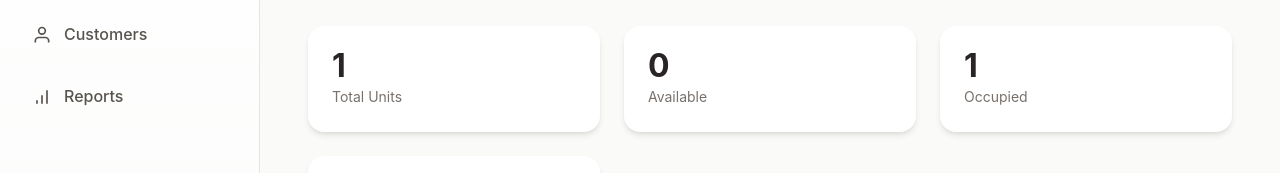
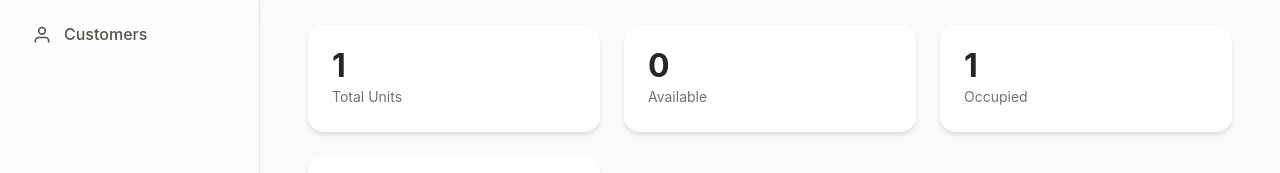
Before and after one commit to muhamedmjw/Storage-Facilitator, a Vue app: page / in a window 1280 px wide. Shown: the part 209-382 px from the top of the page. Built offline with nearby package versions, Linux system fonts and the light colour scheme; data requests are answered from the project's data file.

Commit message:
Remove storage and customer reporting tab

```diff
--- a/src/components/layout/AppSidebar.vue
+++ b/src/components/layout/AppSidebar.vue
@@ -85,42 +85,6 @@
               />
             </svg>
             <span>Customers</span>
-          </router-link>
-        </li>
-
-        <li>
-          <router-link
-            to="/reports"
-            class="nav-item"
-          >
-            <svg
-              width="20"
-              height="20"
-              viewBox="0 0 24 24"
-              fill="none"
-              stroke="currentColor"
-              stroke-width="2"
-            >
-              <line
-                x1="12"
-                y1="20"
-                x2="12"
-                y2="10"
-              />
-              <line
-                x1="18"
-                y1="20"
-                x2="18"
-                y2="4"
-              />
-              <line
-                x1="6"
-                y1="20"
-                x2="6"
-                y2="16"
-              />
-            </svg>
-            <span>Reports</span>
           </router-link>
         </li>
       </ul>
```
